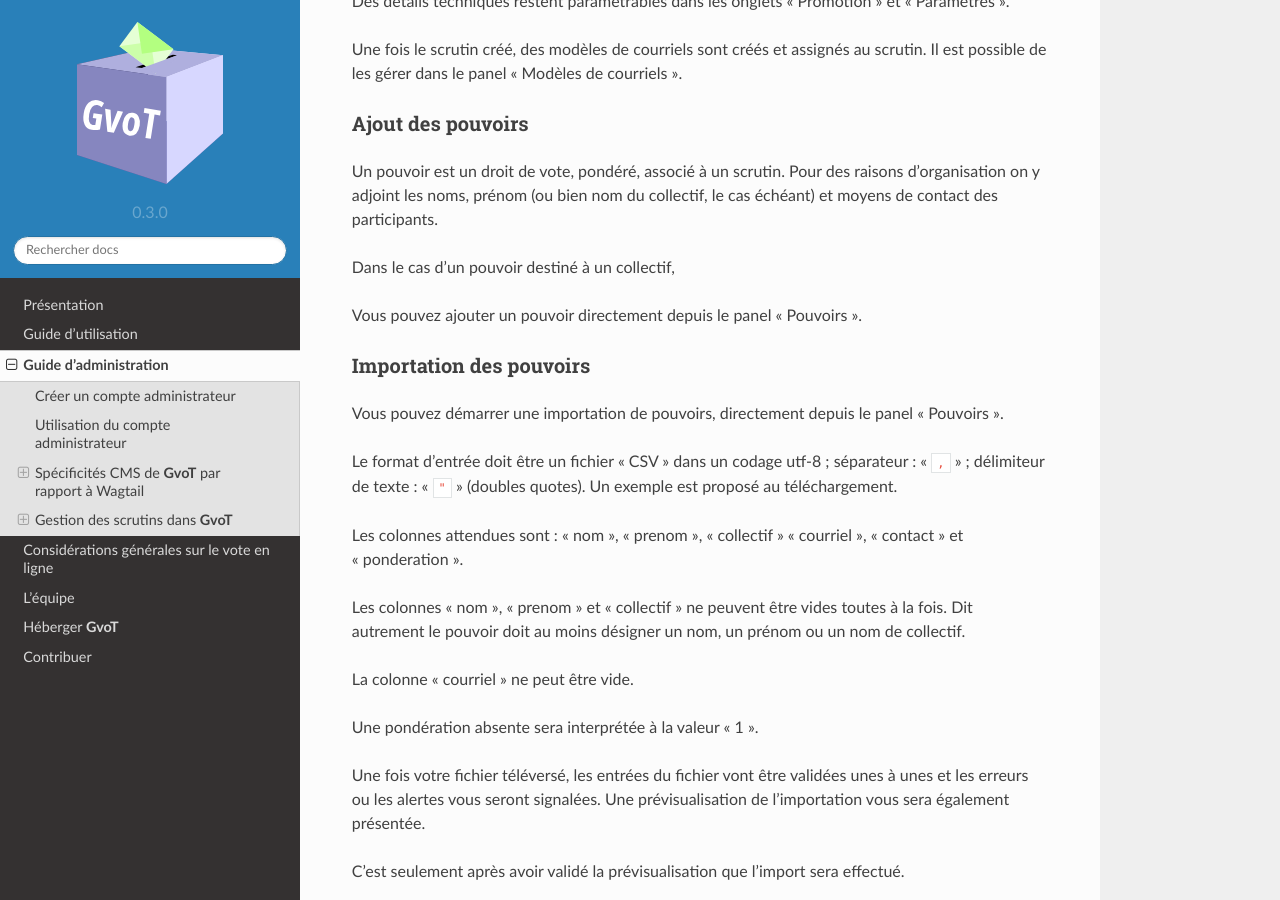
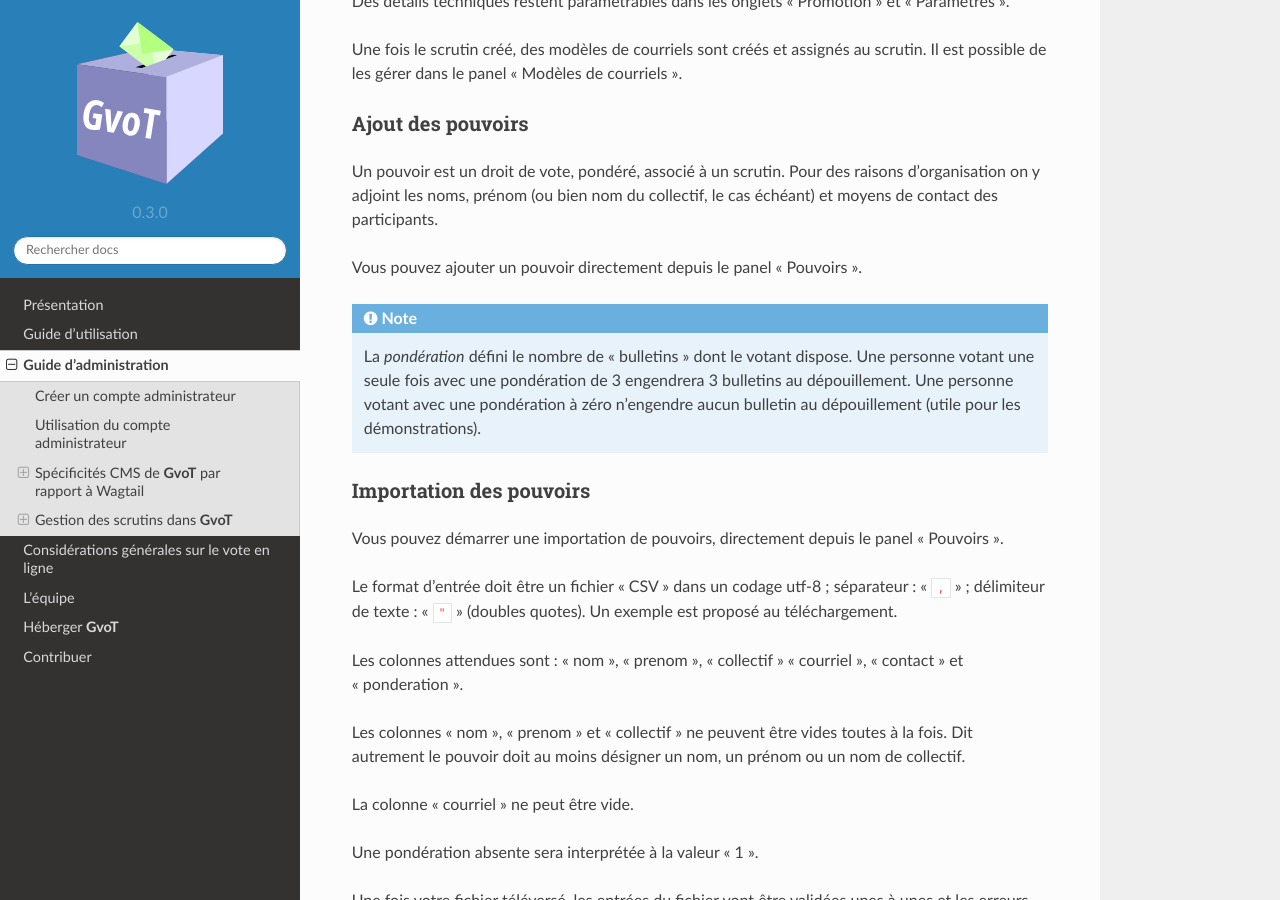
Before and after one commit to ricard-io/gvot-clone, a Sphinx documentation site: the page built from docs/source/administration/index.rst, in a window 1280 px wide and 900 px high, scrolled down 1886 px. Built offline with Sphinx 7.4.7 and the Read the Docs theme 2.0.0, drawn with Linux system fonts in a browser that asks for light colours.

Commit message:
feat(doc): précise le sens de la pondération

```diff
--- a/docs/source/administration/index.rst
+++ b/docs/source/administration/index.rst
@@ -103,9 +103,15 @@ Un pouvoir est un droit de vote, pondéré, associé à un scrutin. Pour des
 raisons d'organisation on y adjoint les noms, prénom (ou bien nom du collectif,
 le cas échéant) et moyens de contact des participants.
 
-Dans le cas d'un pouvoir destiné à un collectif,
+Vous pouvez ajouter un pouvoir directement depuis le panel « Pouvoirs ».
 
-Vous pouvez ajouter un pouvoir directement depuis le panel « Pouvoirs ».
+.. note::
+
+   La `pondération` défini le nombre de « bulletins » dont le votant dispose.
+   Une personne votant une seule fois avec une pondération de 3
+   engendrera 3 bulletins au dépouillement. Une personne votant avec une
+   pondération à zéro n'engendre aucun bulletin au dépouillement (utile pour
+   les démonstrations).
 
 Importation des pouvoirs
 ^^^^^^^^^^^^^^^^^^^^^^^^
```
